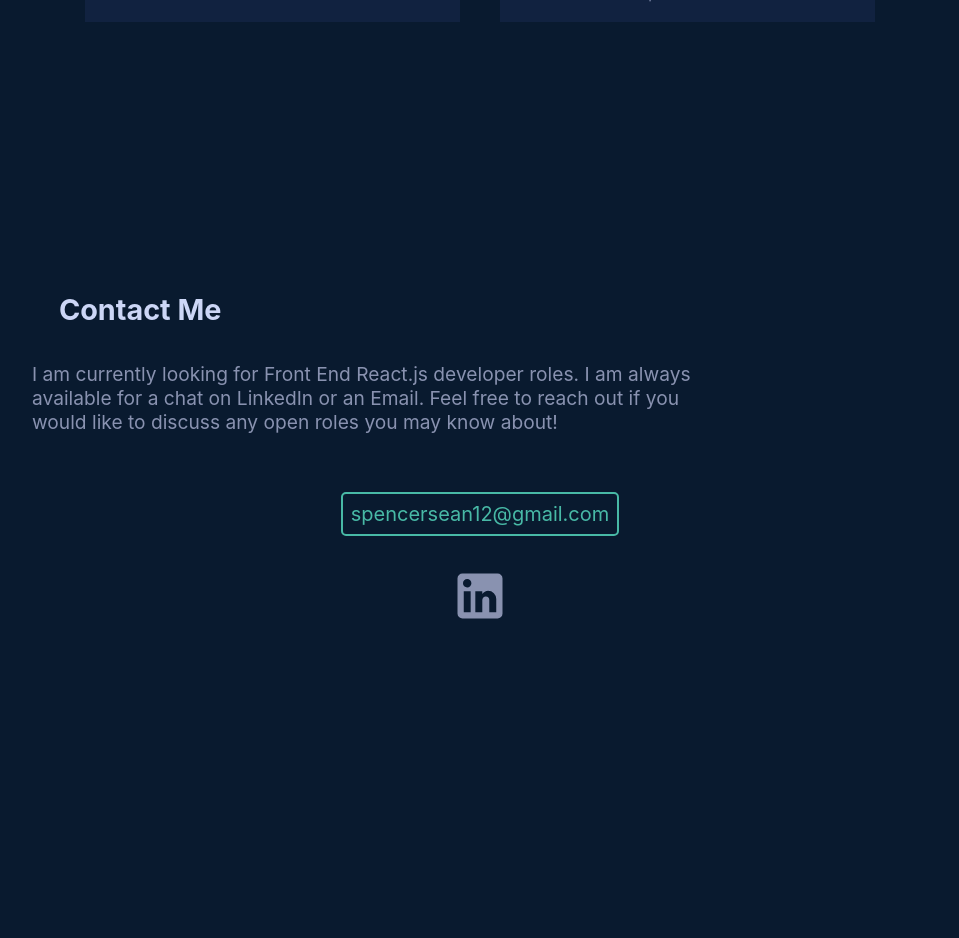
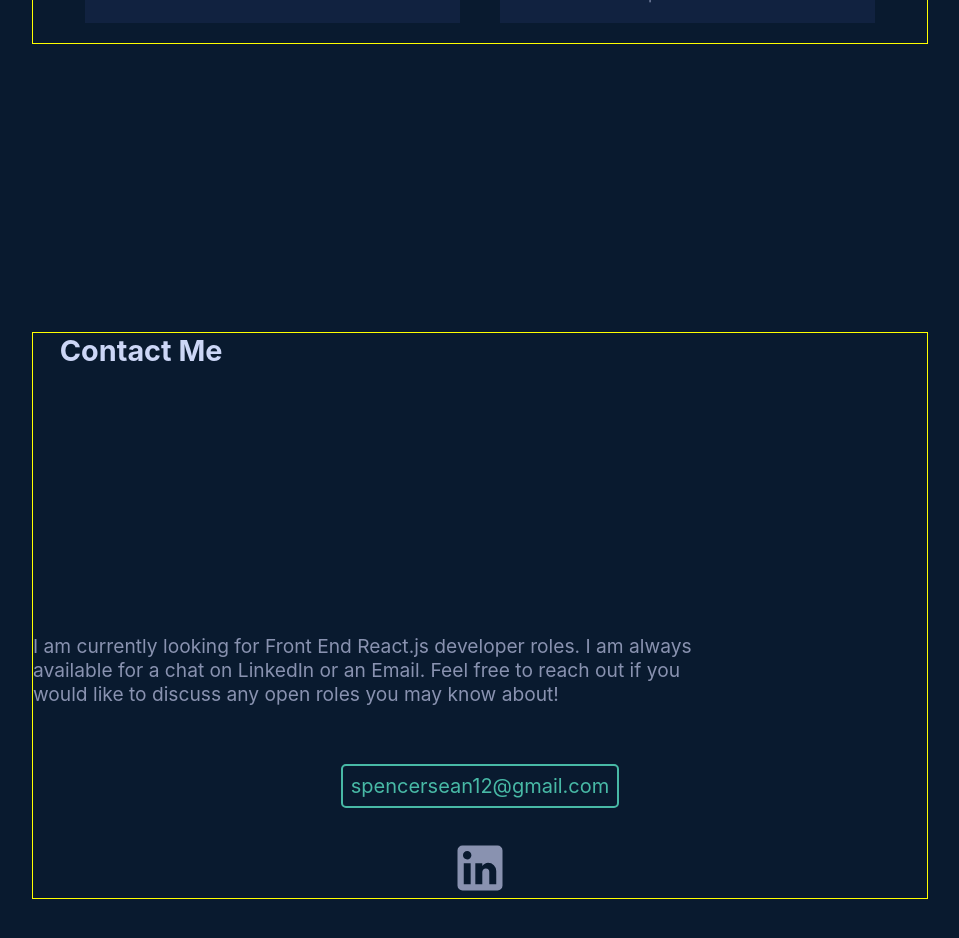
Before and after one commit to spencerlonghurst/portfolio, a React (Create React App) app: page / in a window 1280 px wide. Shown: the part 2560-3498 px from the top of the page, without its empty margins (160-1119 px from the left). Before the commit the page ends 3244 px from the top, so only its background shows below. Built offline with nearby package versions, Linux system fonts and the light colour scheme.

Commit message:
moved contact component spacing

```diff
--- a/src/styling/Contact.css
+++ b/src/styling/Contact.css
@@ -1,17 +1,19 @@
 #contact {
-  /* border: 1px solid yellow; */
-  padding-top: 8em;
+  border: 1px solid yellow;
+  /* padding-top: 8em; */
   margin-left: 15%;
   margin-right: 15%;
   font-size: 1.2em;
   color: #8992b0;
-  margin-bottom: 3em;
+  margin-bottom: 10em;
+  margin-top: 15em;
 }
 
 .contact_header {
   color: #ccd6f6;
   padding-left: 3%;
   margin-bottom: 4%;
+  padding-bottom: 8em;
 }
 
 .contact_p_one {
--- a/src/styling/Projects.css
+++ b/src/styling/Projects.css
@@ -1,5 +1,5 @@
 #projects {
-  /* border: 1px solid yellow; */
+  border: 1px solid yellow;
   padding-top: 4em;
   margin-left: 15%;
   margin-right: 15%;
```
